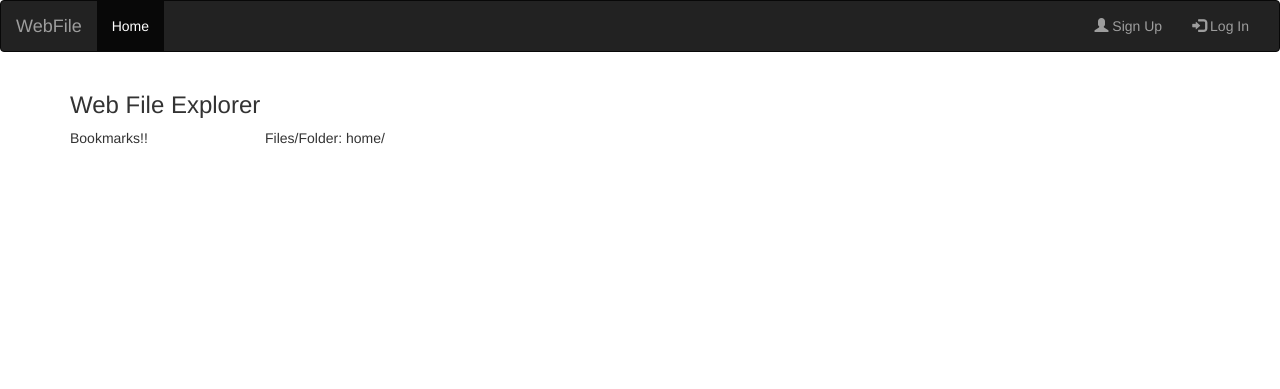
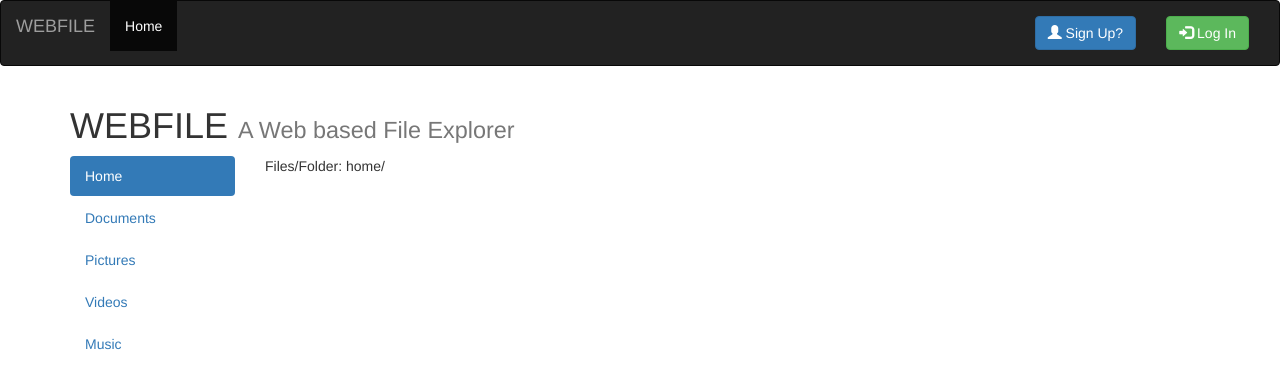
Before and after one commit to adityav-verma/webFile, a Django app: template templates/home.html in a window 1280 px wide. Shown: the top 389 px of the page. Run offline with Django 3.2, Linux system fonts and the light colour scheme; the template is opened without the code that fills it, so the values that code supplies are empty; some libraries are stand-ins or nearby versions.

Commit message:
refined forms and layout

```diff
--- a/templates/base.html
+++ b/templates/base.html
@@ -1,12 +1,14 @@
 {% load staticfiles %}
+
 
 <!DOCTYPE html>
 <html>
+<meta name="viewport" content="width=device-width, initial-scale=1">
 <head>
 	<title>{% block title %}WebFile{%endblock%}</title>
-	<script src="https://ajax.googleapis.com/ajax/libs/jquery/2.1.3/jquery.min.js"></script>
-<link href="https://maxcdn.bootstrapcdn.com/bootstrap/3.3.5/css/bootstrap.min.css" rel="stylesheet" integrity="sha256-MfvZlkHCEqatNoGiOXveE8FIwMzZg4W85qfrfIFBfYc= sha512-dTfge/zgoMYpP7QbHy4gWMEGsbsdZeCXz7irItjcC3sPUFtf0kuFbDz/ixG7ArTxmDjLXDmezHubeNikyKGVyQ==" crossorigin="anonymous">
-<script src="https://maxcdn.bootstrapcdn.com/bootstrap/3.3.5/js/bootstrap.min.js" integrity="sha256-Sk3nkD6mLTMOF0EOpNtsIry+s1CsaqQC1rVLTAy+0yc= sha512-K1qjQ+NcF2TYO/eI3M6v8EiNYZfA95pQumfvcVrTHtwQVDG+aHRqLi/ETn2uB+1JqwYqVG3LIvdm9lj6imS/pQ==" crossorigin="anonymous"></script>
+	<link rel="stylesheet" href="http://maxcdn.bootstrapcdn.com/bootstrap/3.3.6/css/bootstrap.min.css">
+  <script src="https://ajax.googleapis.com/ajax/libs/jquery/1.12.0/jquery.min.js"></script>
+  <script src="http://maxcdn.bootstrapcdn.com/bootstrap/3.3.6/js/bootstrap.min.js"></script>
 
 <script type="text/javascript">
 	{% block customScript %}
@@ -25,29 +27,31 @@
         <span class="icon-bar"></span>
         <span class="icon-bar"></span>
       </button>
-      <a class="navbar-brand" href="{% url 'index' %}">WebFile</a>
+      <a class="navbar-brand" href="{% url 'index' %}">WEBFILE</a>
     </div>
     <div class="collapse navbar-collapse" id="myNavbar">
       <ul class="nav navbar-nav">
         <li class="active"><a href="{% url 'homeFolder' %}">Home</a></li>
       </ul>
       <ul class="nav navbar-nav navbar-right">
+
       <!-- checking if user is not logged in then show the buttons -->
       {% if user.is_authenticated %}
-        <li><a href="{% url 'auth_logout' %}?next=/"><span class="glyphicon glyphicon-off"></span> Log Out</a></li>
+        <li><a href="{% url 'homeFolder' %}?next=/"><button class="btn btn-primary"><span class="glyphicon glyphicon-user"></span> {{user.username}}</button></a></li>
+        <li><a href="{% url 'auth_logout' %}?next=/"><button class="btn btn-danger"><span class="glyphicon glyphicon-off"></span> Log Out</button></a></li>
        {% else %}
-        <li><a href="{% url 'registration_register' %}"><span class="glyphicon glyphicon-user"></span> Sign Up</a></li>
-        <li><a href="{% url 'auth_login' %}"><span class="glyphicon glyphicon-log-in"></span> Log In</a></li>
+       <li><a href="{% url 'registration_register' %}?next=/"><button class="btn btn-primary"><span class="glyphicon glyphicon-user"></span> Sign Up?</button></a></li>
+        <li><a href="{% url 'auth_login' %}?next=/"><button class="btn btn-success"><span class="glyphicon glyphicon-log-in"></span> Log In</button></a></li>
       	{% endif %}
+
+
 
       </ul>
     </div>
   </div>
 </nav>
-
 <div class="container">
-
-<h3>Web File Explorer</h3>
+<h1>WEBFILE <small>A Web based File Explorer</small></h1>
 {% block formBlock %}
 {% endblock %}
 
--- a/templates/home.html
+++ b/templates/home.html
@@ -3,11 +3,20 @@
 
 {% block filfol %}
 {{parentPath}}
+
+
 <!-- for file explorer layout -->
 	<div class="row">
 
 <!-- for bookmarks -->
-	  	<div class="col-sm-2">Bookmarks!!
+	  	<div class="col-sm-2">
+  <ul class="nav nav-pills nav-stacked">
+    <li class="active"><a href="#">Home</a></li>
+    <li><a href="#">Documents</a></li>
+    <li><a href="#">Pictures</a></li>
+    <li><a href="#">Videos</a></li>
+    <li><a href="#">Music</a></li>
+  </ul>
 
 	  	</div>
 
```
Also changed, not shown: templates/registration/login.html (+6 -6 lines), templates/registration/registration_form.html (+5 -5 lines), db.sqlite3, 3 other files.
